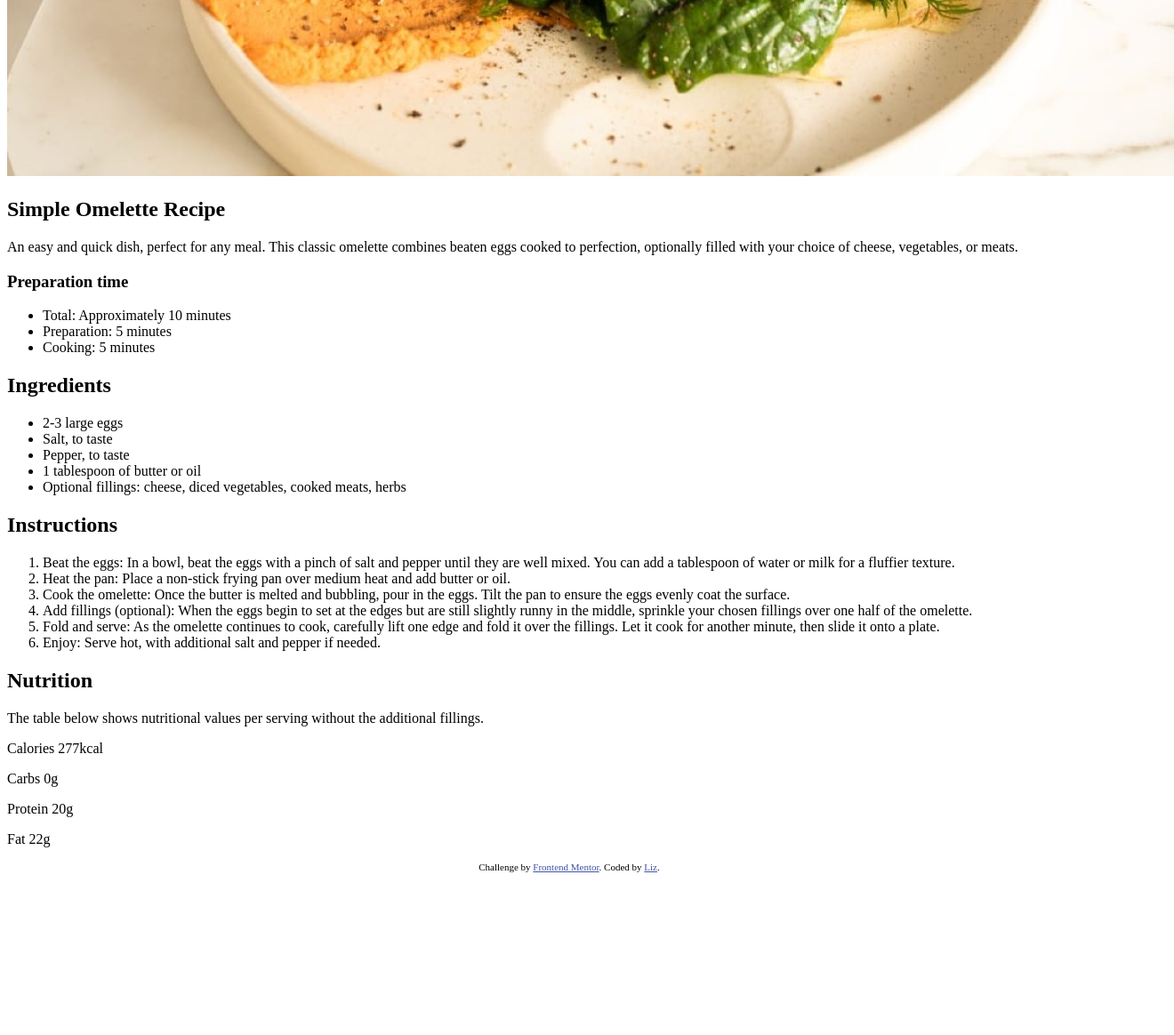
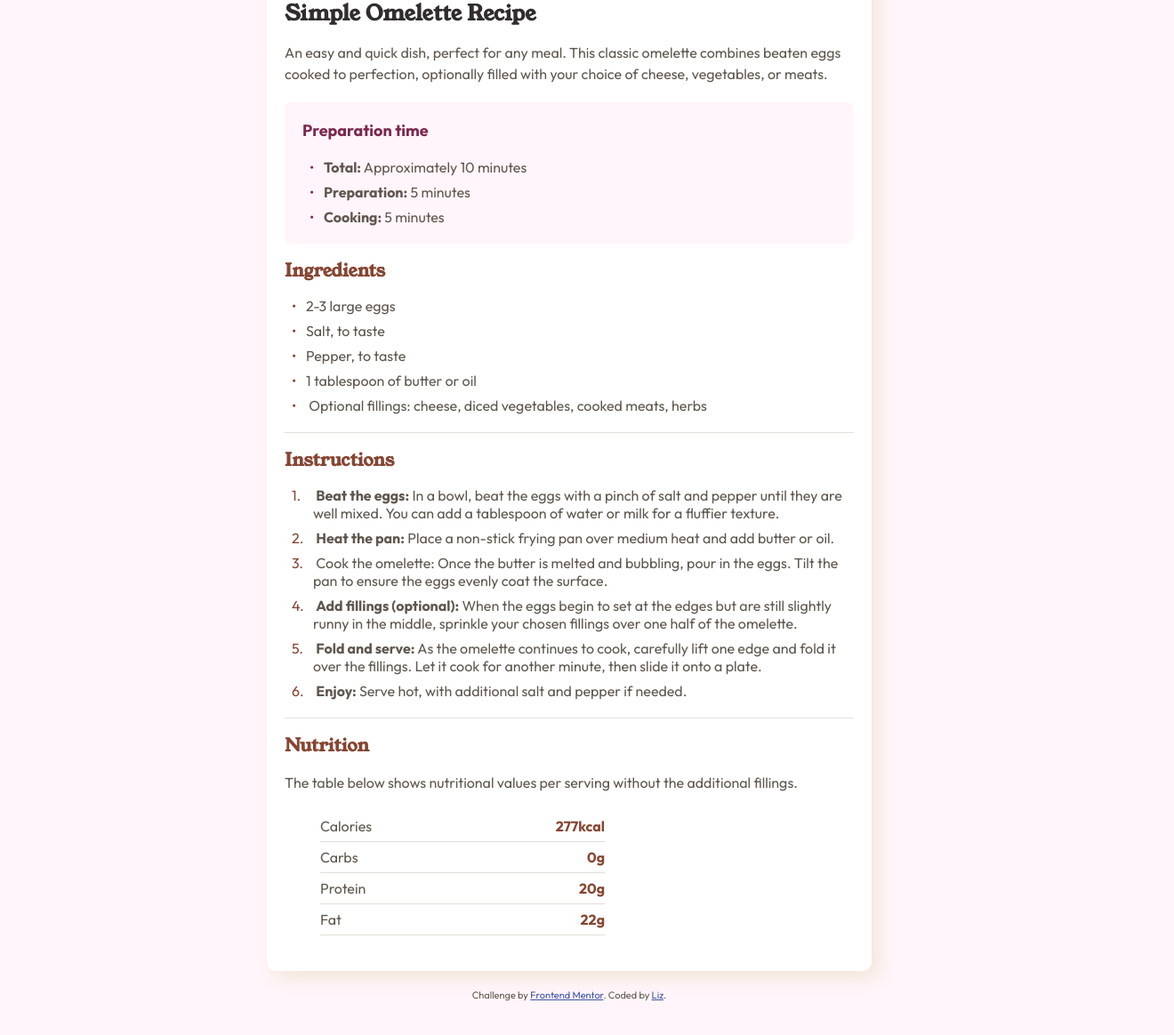
Before and after one commit to Coder-Liz/recipe-page-main, a plain HTML site: page index.html in a window 1280 px wide. Shown: the part 410-1574 px from the top of the page at 89% size, 1320 px wide, since content can reach past the window. Before the commit the page ends 1399 px from the top, so only its background shows below. Drawn offline with Linux system fonts and the light colour scheme.

Commit message:
create style.css

```diff
--- a/index.html
+++ b/index.html
@@ -34,13 +34,17 @@
             class="recipe__image"
             src="/images/image-omelette.jpeg"
             alt="photo of omelette in a plate"
+            width="1312"
+            height="600"
           />
-          <h1>Simple Omelette Recipe</h1>
-          <p>
-            An easy and quick dish, perfect for any meal. This classic omelette
-            combines beaten eggs cooked to perfection, optionally filled with
-            your choice of cheese, vegetables, or meats.
-          </p>
+          <div class="recipe__text">
+            <h1>Simple Omelette Recipe</h1>
+            <p>
+              An easy and quick dish, perfect for any meal. This classic
+              omelette combines beaten eggs cooked to perfection, optionally
+              filled with your choice of cheese, vegetables, or meats.
+            </p>
+          </div>
           <div class="recipe__time">
             <h3>Preparation time</h3>
             <ul>
@@ -100,10 +104,12 @@
               The table below shows nutritional values per serving without the
               additional fillings.
             </p>
-            <p>Calories <span>277kcal</span></p>
-            <p>Carbs <span>0g</span></p>
-            <p>Protein <span>20g</span></p>
-            <p>Fat <span>22g</span></p>
+            <div class="border-bottom-wrapper">
+              <p class="border-bottom">Calories<span>277kcal</span></p>
+              <p class="border-bottom">Carbs<span>0g</span></p>
+              <p class="border-bottom">Protein<span>20g</span></p>
+              <p class="border-bottom">Fat<span>22g</span></p>
+            </div>
           </div>
         </div>
       </section>
--- a/style.css
+++ b/style.css
@@ -0,0 +1,210 @@
+/* young-serif-regular - latin */
+@font-face {
+  font-display: swap; /* Check https://developer.mozilla.org/en-US/docs/Web/CSS/@font-face/font-display for other options. */
+  font-family: 'Young Serif';
+  font-style: normal;
+  font-weight: 400;
+  src: url('../fonts/young-serif-v2-latin-regular.woff2') format('woff2'); /* Chrome 36+, Opera 23+, Firefox 39+, Safari 12+, iOS 10+ */
+}
+
+/* outfit-regular - latin */
+@font-face {
+  font-display: swap; /* Check https://developer.mozilla.org/en-US/docs/Web/CSS/@font-face/font-display for other options. */
+  font-family: 'Outfit';
+  font-style: normal;
+  font-weight: 400;
+  src: url('../fonts/outfit-v11-latin-regular.woff2') format('woff2'); /* Chrome 36+, Opera 23+, Firefox 39+, Safari 12+, iOS 10+ */
+}
+/* outfit-600 - latin */
+@font-face {
+  font-display: swap; /* Check https://developer.mozilla.org/en-US/docs/Web/CSS/@font-face/font-display for other options. */
+  font-family: 'Outfit';
+  font-style: normal;
+  font-weight: 600;
+  src: url('../fonts/outfit-v11-latin-600.woff2') format('woff2'); /* Chrome 36+, Opera 23+, Firefox 39+, Safari 12+, iOS 10+ */
+}
+/* outfit-700 - latin */
+@font-face {
+  font-display: swap; /* Check https://developer.mozilla.org/en-US/docs/Web/CSS/@font-face/font-display for other options. */
+  font-family: 'Outfit';
+  font-style: normal;
+  font-weight: 700;
+  src: url('../fonts/outfit-v11-latin-700.woff2') format('woff2'); /* Chrome 36+, Opera 23+, Firefox 39+, Safari 12+, iOS 10+ */
+}
+
+:root {
+  --white: hsl(0, 0%, 100%);
+  --stone-100: hsl(30, 54%, 90%);
+  --stone-150: hsl(30, 18%, 87%);
+  --stone-600: hsl(30, 10%, 34%);
+  --stone-900: hsl(24, 5%, 18%);
+  --brown-800: hsl(14, 45%, 36%);
+  --rose-800: hsl(332, 51%, 32%);
+  --rose-50: hsl(330, 100%, 98%);
+}
+
+* {
+  margin: 0;
+  padding: 0;
+  box-sizing: border-box;
+}
+
+img {
+  display: block;
+  height: auto;
+}
+
+body {
+  font-family: 'Outfit', sans-serif;
+  color: var(--stone-600);
+  background: var(--rose-50);
+  padding-block: 80px;
+  height: auto;
+}
+
+h1,
+h2 {
+  font-family: 'Young Serif', sans-serif;
+  line-height: 1;
+}
+
+h2 {
+  font-size: 1.25rem;
+  color: var(--brown-800);
+}
+
+.wrapper {
+  width: calc(100% - 2.5rem);
+  max-width: 680px;
+  margin: 0 auto;
+  padding: 20px;
+  border-radius: 10px;
+  background: var(--white);
+  box-shadow: 8px 8px 20px var(--stone-100);
+}
+
+.recipe__image {
+  width: 100%;
+  border-radius: 10px;
+}
+
+.recipe__text {
+  display: grid;
+  gap: 20px;
+  padding-block: 20px;
+}
+
+h1 {
+  font-family: 'Young Serif', sans-serif;
+  font-size: 1.5rem;
+  color: var(--stone-900);
+}
+
+p {
+  font-size: 1rem;
+  line-height: 1.5;
+}
+
+.recipe__time {
+  display: grid;
+  gap: 20px;
+  background: var(--rose-50);
+  padding: 20px;
+  border-radius: 8px;
+}
+
+ul {
+  list-style: none;
+  padding-left: 1.5em;
+}
+
+.recipe__time ul {
+  display: grid;
+  gap: 8px;
+}
+
+.recipe__time ul li::before {
+  content: '•';
+  color: var(--rose-800);
+  display: inline-block;
+  width: 1em;
+  margin-left: -1em;
+}
+
+h3 {
+  font-family: 'Outfit', sans-serif;
+  font-size: 1.125rem;
+  font-weight: 700;
+  color: var(--rose-800);
+}
+
+.recipe__time span,
+.recipe__instructions span {
+  font-weight: bold;
+}
+
+.recipe__ingredients,
+.recipe__instructions {
+  display: grid;
+  gap: 20px;
+  padding-block: 20px;
+  border-bottom: 1px solid var(--stone-150);
+}
+
+.recipe__ingredients ul,
+.recipe__instructions ol {
+  display: grid;
+  gap: 8px;
+}
+
+.recipe__ingredients ul li::before {
+  content: '•';
+  color: var(--brown-800);
+  display: inline-block;
+  width: 1em;
+  margin-left: -1em;
+}
+
+ol {
+  list-style: none;
+  counter-reset: item;
+  padding-left: 2em;
+}
+
+.recipe__instructions ol li::before {
+  content: counter(item) '.';
+  counter-increment: item;
+  color: var(--brown-800);
+  display: inline-block;
+  width: 1.5em;
+  margin-left: -1.5em;
+}
+
+.recipe__nutrition {
+  display: grid;
+  gap: 20px;
+  padding-block: 20px;
+}
+
+.border-bottom-wrapper {
+  width: 100%;
+  max-width: 400px;
+  padding-inline: 40px;
+}
+
+.border-bottom {
+  display: flex;
+  justify-content: space-between;
+  align-items: center;
+  border-bottom: 1px solid var(--stone-150);
+  padding: 5px 0;
+}
+
+.recipe__nutrition span {
+  font-weight: bold;
+  color: var(--brown-800);
+}
+
+footer {
+  margin-top: 20px;
+}
```
